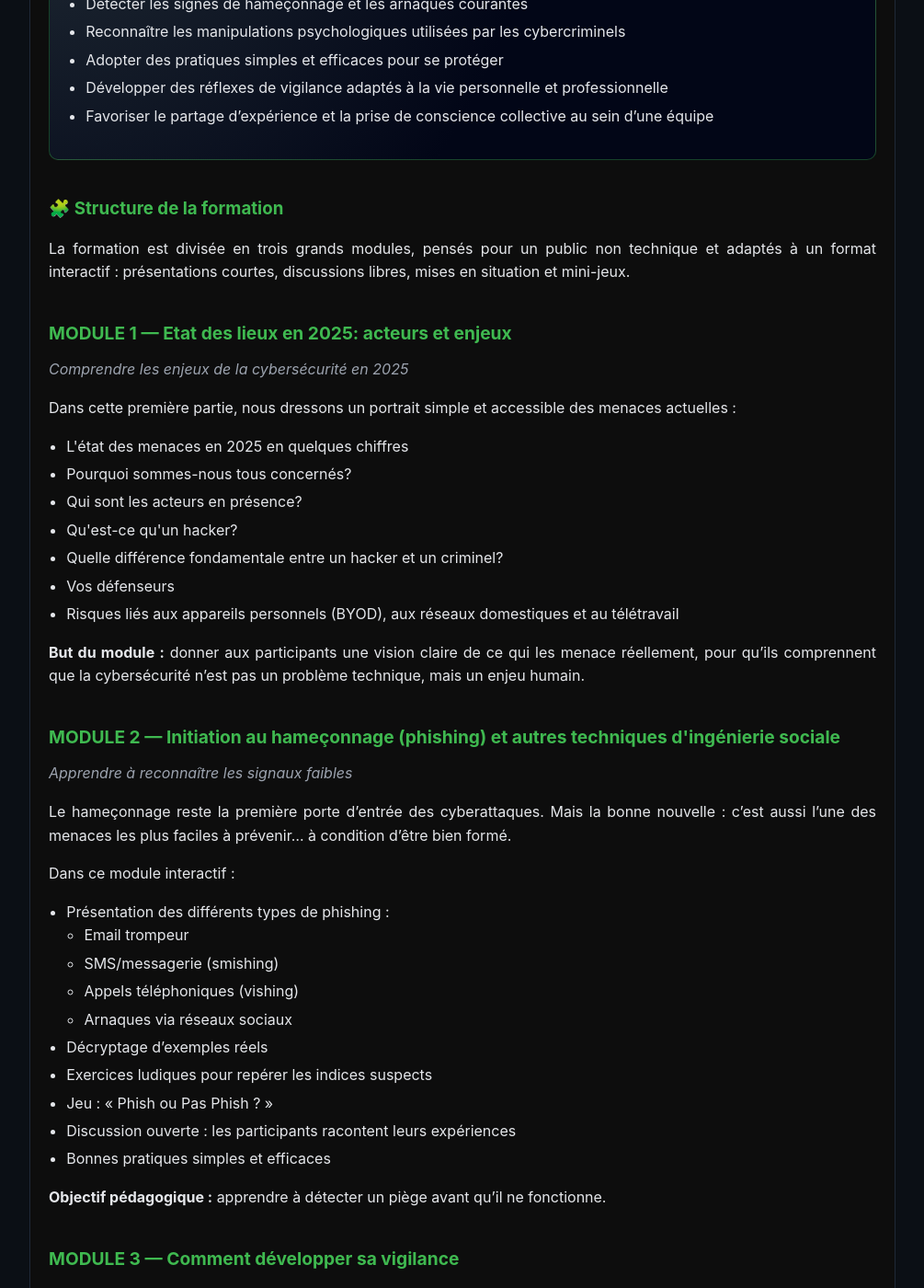
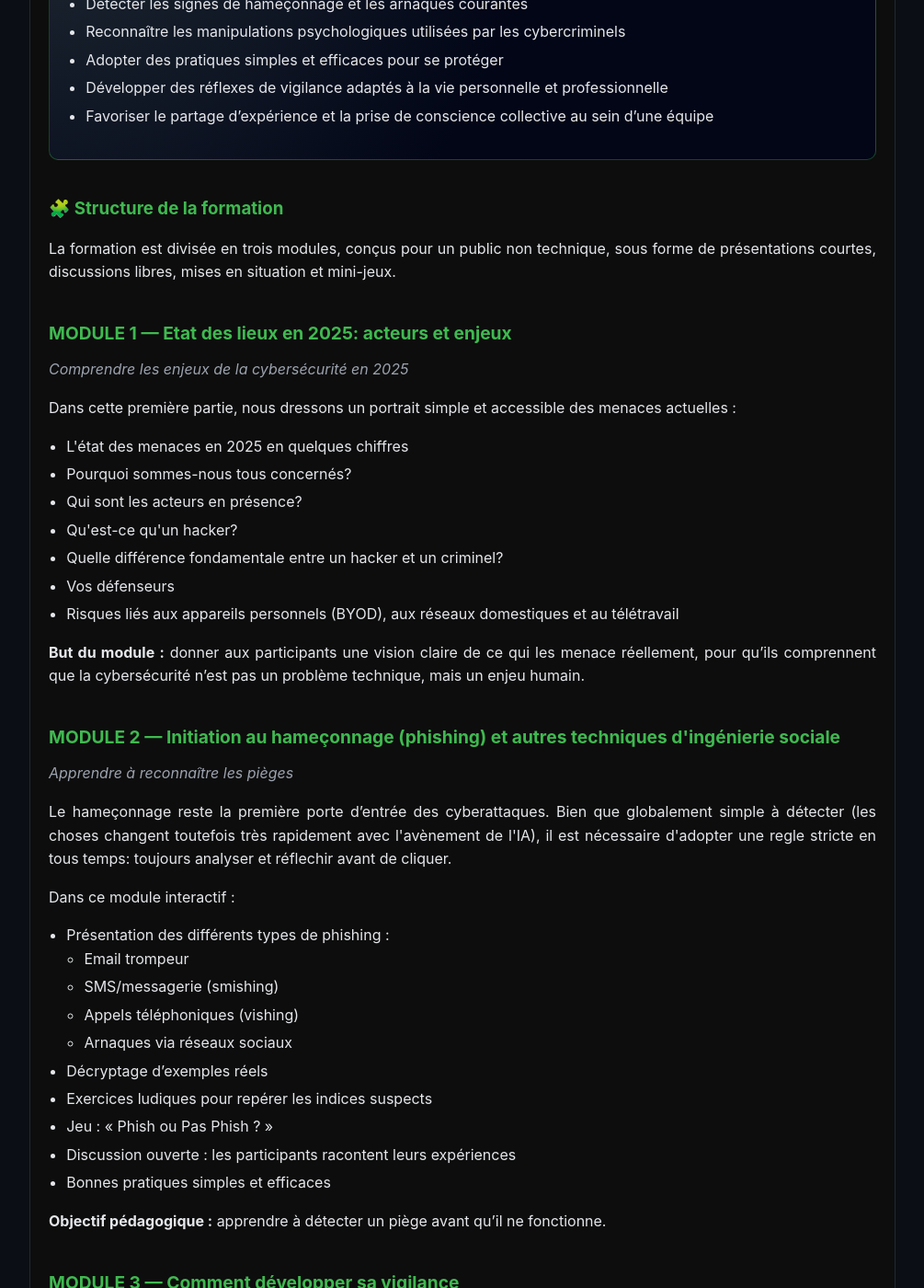
Before and after one commit to sqltemp/portfolio, a Jekyll site: the page projects/phares/formation.html, which Jekyll copies as it is, in a window 1280 px wide and 1400 px high, scrolled down 727 px. Shown: the whole window at 92% size, without its empty margins (137-1142 px from the left). Built offline with Jekyll 4.4.1, drawn with Linux system fonts in a browser that asks for light colours.

Commit message:
Update formation.html

```diff
--- a/projects/phares/formation.html
+++ b/projects/phares/formation.html
@@ -155,8 +155,7 @@
 
     <h3>🧩 Structure de la formation</h3>
     <p>
-      La formation est divisée en trois grands modules, pensés pour un public non technique et adaptés à un
-      format interactif&nbsp;: présentations courtes, discussions libres, mises en situation et mini-jeux.
+      La formation est divisée en trois modules, conçus pour un public non technique, sous forme de présentations courtes, discussions libres, mises en situation et mini-jeux.
     </p>
 
     <!-- MODULE 1 -->
@@ -181,11 +180,11 @@
 
     <!-- MODULE 2 -->
     <h3 class="module-titre">MODULE 2 — Initiation au hameçonnage (phishing) et autres techniques d'ingénierie sociale</h3>
-    <p class="module-soustitre">Apprendre à reconnaître les signaux faibles</p>
+    <p class="module-soustitre">Apprendre à reconnaître les pièges</p>
 
     <p>
-      Le hameçonnage reste la première porte d’entrée des cyberattaques. Mais la bonne nouvelle&nbsp;: c’est aussi
-      l’une des menaces les plus faciles à prévenir… à condition d’être bien formé.
+      Le hameçonnage reste la première porte d’entrée des cyberattaques. Bien que globalement simple à détecter (les choses changent toutefois très rapidement avec l'avènement de l'IA),
+      il est nécessaire d'adopter une regle stricte en tous temps: toujours analyser et réflechir avant de cliquer.
     </p>
 
     <p>Dans ce module interactif&nbsp;:</p>
```
